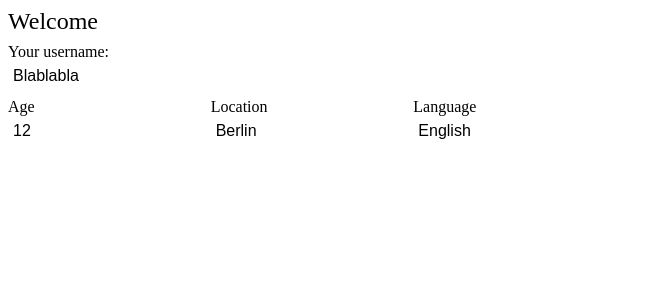
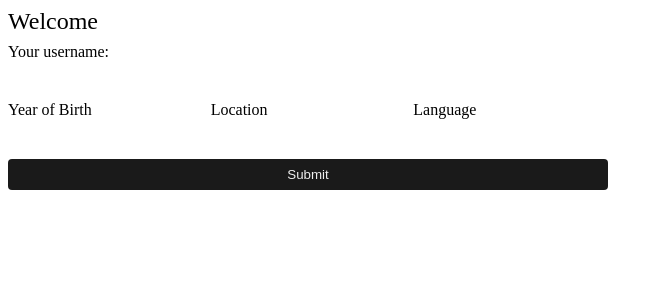
Before and after one commit to bearbytes/scaper-app, a Next.js app: page /welcome in a window 1280 px wide. Shown: the top 300 px of the page, without its empty margins (0-663 px from the left). Built offline with nearby package versions, Linux system fonts and the light colour scheme; no server answers; sample sign-in values are in the browser's storage.

Commit message:
form stuff

```diff
--- a/package.json
+++ b/package.json
@@ -31,6 +31,7 @@
     "nexus": "^1.0.0",
     "react": "17.0.1",
     "react-dom": "17.0.1",
+    "react-hook-form": "^6.15.4",
     "react-icons": "^4.1.0",
     "react-markdown": "^5.0.3",
     "swr": "^0.4.2",
--- a/src/components/index.ts
+++ b/src/components/index.ts
@@ -15,7 +15,7 @@ export * from './display/Icon'
 export * from './display/Image'
 export * from './display/StarRating'
 export * from './input/Form'
-export * from './input/FormField'
+export * from './input/SubmitButton'
 export * from './input/TextInput'
 export * from './layout/Box'
 export * from './layout/FlexBox'
--- a/src/components/input/Form.tsx
+++ b/src/components/input/Form.tsx
@@ -1,8 +1,55 @@
 import { Column, ColumnProps } from '../layout/FlexBox'
+import {
+  UseFormMethods,
+  SubmitHandler,
+  FieldError,
+  RegisterOptions,
+} from 'react-hook-form'
+import { createContext, useContext } from 'react'
+import { Label } from '../typography/Label'
+import { TextInput } from './TextInput'
 
-export type FormProps = ColumnProps & {}
+export type FormProps<T> = ColumnProps & {
+  form: UseFormMethods<T>
+  onSubmit: SubmitHandler<T>
+}
 
-export function Form(props: FormProps) {
-  const { ...columnProps } = props
-  return <Column {...columnProps} />
+export const formContext = createContext<UseFormMethods<any>>(null as any)
+
+export function Form<T>(props: FormProps<T>) {
+  const { form, onSubmit, ...columnProps } = props
+  const { handleSubmit, errors } = form
+
+  return (
+    <form onSubmit={handleSubmit(onSubmit)}>
+      <formContext.Provider value={form}>
+        <Column {...columnProps} />
+      </formContext.Provider>
+    </form>
+  )
 }
+
+export type FormFieldProps = {
+  label: string
+  name: string
+  type?: 'text' | 'number'
+  options?: RegisterOptions
+}
+
+export function FormField(props: FormFieldProps) {
+  const { name, label, type, options } = props
+  const { errors, register } = useContext(formContext)
+
+  return (
+    <Column gap="XXS">
+      <Label text={label} />
+      <TextInput
+        type={type}
+        name={name}
+        ref={register(options)}
+        error={errors[name] != null}
+      />
+      <Label small textColor="error" text={errors[name]?.message} />
+    </Column>
+  )
+}
--- a/src/components/input/FormField.tsx
+++ /dev/null
@@ -1,18 +0,0 @@
-import { ReactNode } from 'react'
-import { Column, ColumnProps } from '../layout/FlexBox'
-import { Label } from '../typography/Label'
-
-export type FormFieldProps = ColumnProps & {
-  label: string
-  children: ReactNode
-}
-
-export function FormField(props: FormFieldProps) {
-  const { label, children, ...columnProps } = props
-  return (
-    <Column gap="XXS" {...columnProps}>
-      <Label text={label} />
-      {children}
-    </Column>
-  )
-}
--- /dev/null
+++ b/src/components/input/SubmitButton.tsx
@@ -0,0 +1,22 @@
+import { ButtonProps } from '../button/Button'
+import { BoxProps, useBoxStyle } from '../layout/Box'
+
+type SubmitButtonProps = BoxProps & {}
+
+export function SubmitButton(props: SubmitButtonProps) {
+  const { ...boxProps } = props
+
+  return (
+    <input
+      type="submit"
+      css={[
+        useBoxStyle({
+          pad: 'M',
+          color: 'elevated',
+          borderRadius: 'S',
+          ...boxProps,
+        }),
+      ]}
+    />
+  )
+}
--- a/src/components/input/TextInput.tsx
+++ b/src/components/input/TextInput.tsx
@@ -1,18 +1,55 @@
+import React, { forwardRef, Ref } from 'react'
 import { BoxProps, useBoxStyle } from '../layout/Box'
 import { theme } from '../theme'
 
+export type NumberInputProps = Omit<TextInputProps, 'value' | 'onChange'> & {
+  value?: number
+  onChange?(value: number): void
+}
+
+export const NumberInput = forwardRef<HTMLInputElement, NumberInputProps>(
+  (props, ref) => (
+    <TextInput
+      ref={ref}
+      {...props}
+      value={props.value?.toString()}
+      onChange={text => props.onChange?.(parseFloat(text))}
+      type="number"
+    />
+  ),
+)
+
 export type TextInputProps = BoxProps & {
-  value: string
-  onChange(value: string): void
+  value?: string
+  onChange?(value: string): void
 
+  type?: 'text' | 'number'
+  name?: string
+
+  error?: boolean
   disableAutoFocus?: boolean
 }
 
-export function TextInput(props: TextInputProps) {
-  const { value, onChange, disableAutoFocus, ...boxProps } = props
+export const TextInput = forwardRef<HTMLInputElement, TextInputProps>(
+  (props, ref) => {
+    const {
+      type,
+      name,
+      value,
+      onChange,
+      error,
+      disableAutoFocus,
+      ...boxProps
+    } = props
 
     return (
       <input
+        ref={ref}
+        type={type}
+        name={name}
+        value={value}
+        onChange={e => onChange?.(e.currentTarget.value)}
+        onFocus={disableAutoFocus ? undefined : e => e.currentTarget.select()}
         css={[
           useBoxStyle({
             pad: 'S',
@@ -23,16 +60,17 @@ export function TextInput(props: TextInputProps) {
           {
             fontSize: '1em',
             outline: 0,
-          borderWidth: 1,
+            borderWidth: 2,
             borderColor: 'transparent',
             ':focus': {
-            borderColor: theme.color.elevated,
+              borderColor: theme.color.focus,
             },
           },
+          error && {
+            borderColor: theme.color.error,
+          },
         ]}
-      value={value}
-      onChange={e => onChange(e.currentTarget.value)}
-      onFocus={disableAutoFocus ? undefined : e => e.currentTarget.select()}
       />
     )
-}
+  },
+)
--- a/src/components/theme.ts
+++ b/src/components/theme.ts
@@ -39,7 +39,8 @@ const color = {
   semiTransparent: '#fff4',
   background: 'hsl(120, 0%, 100%)',
   elevated: 'hsl(0, 0%, 10%)',
-  active: 'hsl(120, 40%, 25%)',
+  focus: 'hsl(120, 40%, 25%)',
+  error: '#f00',
 }
 
 export const backgroundGradient =
@@ -52,6 +53,7 @@ export type TextColor = keyof typeof textColor
 const textColor = {
   default: '#000',
   inverted: '#eee',
+  error: '#f00',
 }
 
 export type Theme = typeof theme
--- a/src/pages/welcome.tsx
+++ b/src/pages/welcome.tsx
@@ -1,9 +1,17 @@
-import { GetServerSideProps, GetStaticProps } from 'next'
-import { getSession, useSession } from 'next-auth/client'
+import { GetServerSideProps } from 'next'
+import { getSession } from 'next-auth/client'
 import React from 'react'
-import { Column, Form, Grid, Label, Row, TextInput } from '../components'
-import { Panel } from '../components/container/Panel'
-import { FormField } from '../components/input/FormField'
+import {
+  Form,
+  Grid,
+  Label,
+  NumberInput,
+  TextInput,
+  FormField,
+  Panel,
+} from '../components'
+import { useForm } from 'react-hook-form'
+import { SubmitButton } from '../components/input/SubmitButton'
 
 /* Types */
 
@@ -15,26 +23,48 @@ export default function SetupUserPage() {
   return (
     <Panel>
       <Label large text="Welcome" />
-      <Form>
-        <FormField label="Your username:">
-          <TextInput value="Blablabla" onChange={console.log} />
-        </FormField>
+      <SetupUserForm />
+    </Panel>
+  )
+}
 
-        <Grid columnWidth={100}>
-          <FormField label="Age">
-            <TextInput value="12" onChange={console.log} />
-          </FormField>
+function SetupUserForm() {
+  type Inputs = {
+    username: string
+    yearOfBirth?: number
+    location?: string
+    language?: string
+  }
 
-          <FormField label="Location">
-            <TextInput value="Berlin" onChange={console.log} />
-          </FormField>
+  const form = useForm<Inputs>()
+  const onSubmit = (inputs: Inputs) => {
+    console.log(inputs)
+  }
 
-          <FormField label="Language">
-            <TextInput value="English" onChange={console.log} />
-          </FormField>
-        </Grid>
-      </Form>
-    </Panel>
+  return (
+    <Form form={form} onSubmit={onSubmit}>
+      <FormField
+        label="Your username:"
+        name="username"
+        options={{
+          required: 'Username is required',
+          minLength: { value: 4, message: 'Must be at least 4 characters' },
+          pattern: /@[a-z][a-z0-9]+/,
+        }}
+      />
+      <Grid columnWidth={100}>
+        <FormField
+          type="number"
+          name="yearOfBirth"
+          label="Year of Birth"
+          options={{ min: 0, max: 2021 }}
+        />
+        <FormField label="Location" name="location" />
+        <FormField label="Language" name="language" />
+      </Grid>
+
+      <SubmitButton />
+    </Form>
   )
 }
 
```
Also changed, not shown: 1 other file (tests, documents, lock files or other folders). Lines whose indentation alone changed are shown as unchanged.
